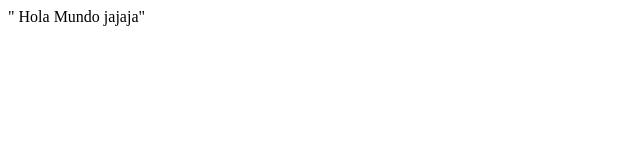
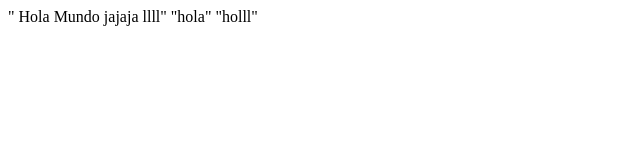
Before and after one commit to Eabetint/Primer_Repositorio, a plain HTML site: page index.html in a window 1280 px wide. Shown: the whole page, without its empty margins (0-640 px from the left). Drawn offline with Linux system fonts and the light colour scheme.

Commit message:
se hicieron cambios en el body

```diff
--- a/index.html
+++ b/index.html
@@ -7,6 +7,9 @@
     <title>Document</title>
 </head>
 <body>
-    " Hola Mundo jajaja"
+    " Hola Mundo jajaja llll"
+    "hola"
+
+    "holll"
 </body>
 </html>
```
